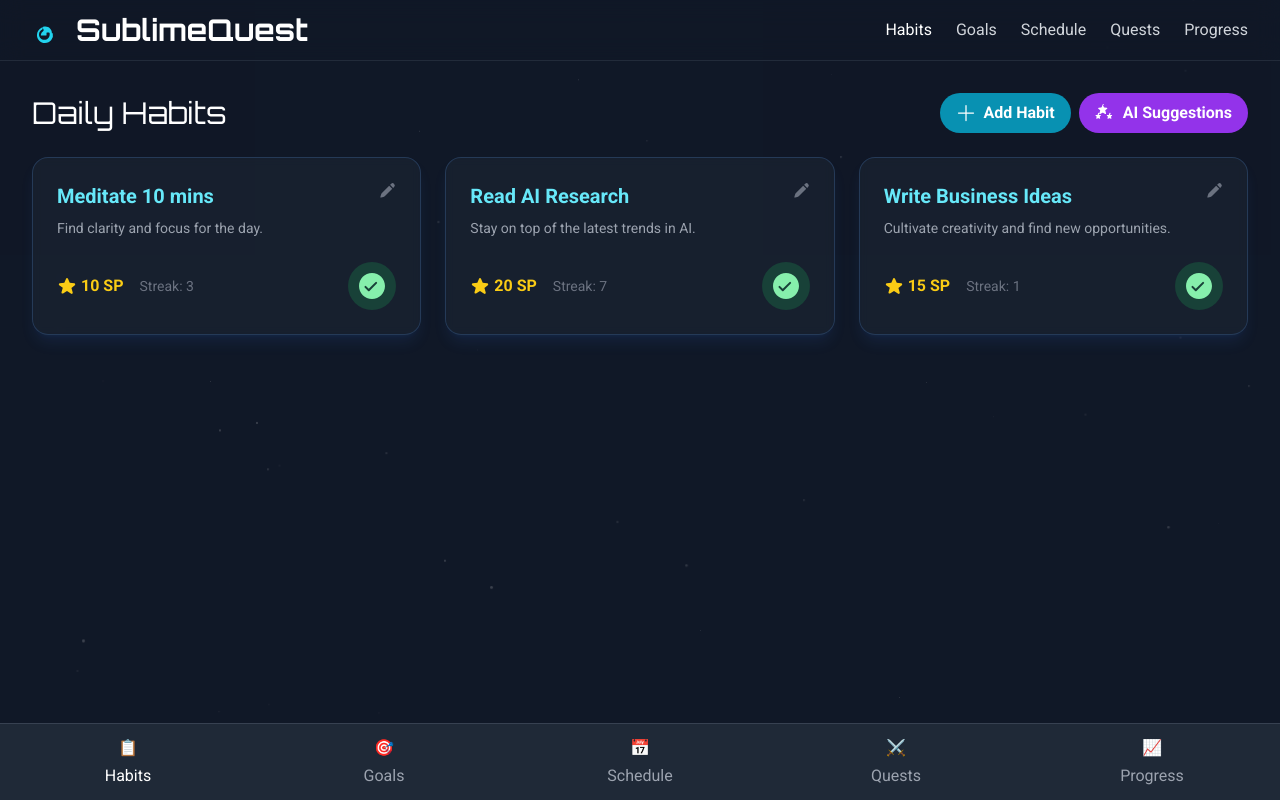
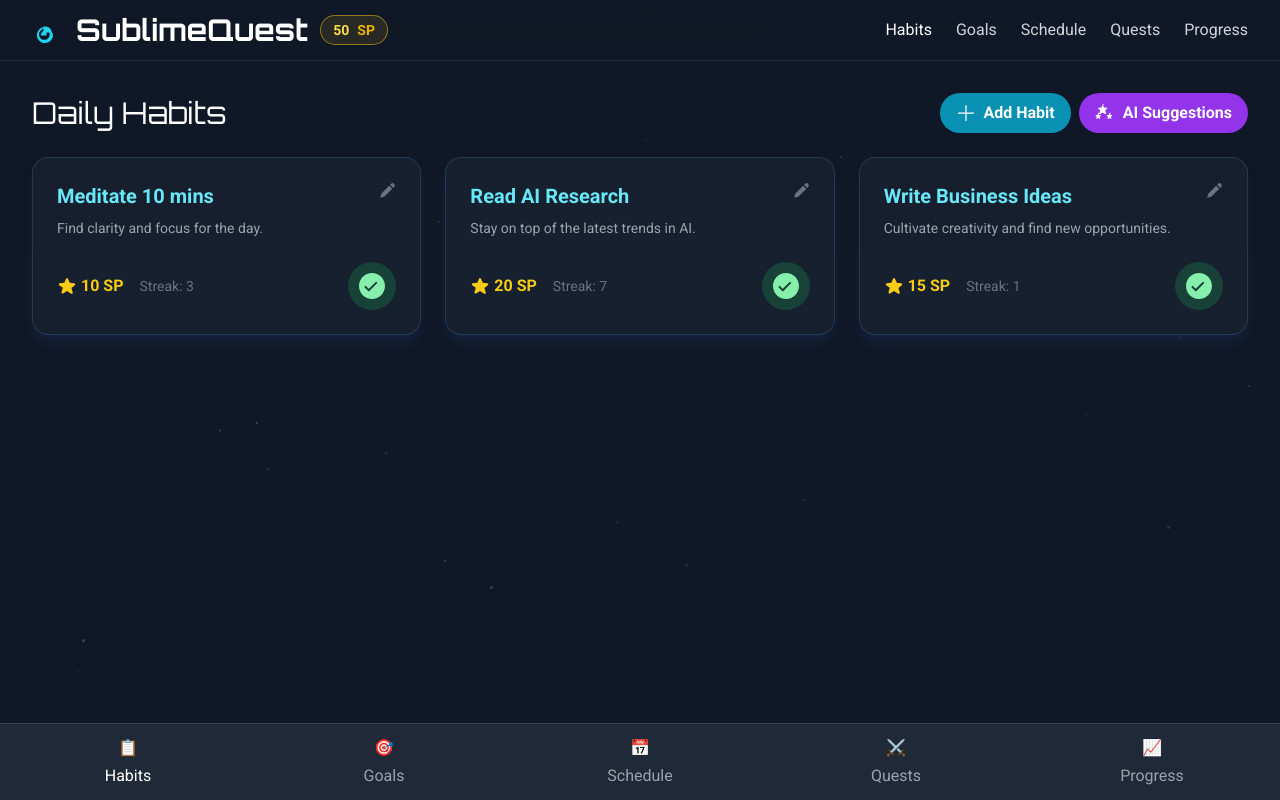
Before and after one commit to jakewoodworth/SublimeApp, a React (Vite) app: page / in a window 1280 px wide. Built offline with nearby package versions, Linux system fonts and the light colour scheme.

Commit message:
Display SP in header

```diff
--- a/App.tsx
+++ b/App.tsx
@@ -456,16 +456,11 @@ const App: React.FC = () => {
             <Header
                 activeTab={activeTab}
                 onTabChange={setActiveTab}
+                sublimePoints={sublimePoints}
             />
             <main className="p-4 md:p-8 max-w-7xl mx-auto pb-24">
                 {activeTab === 'progress' && (
                     <div className="mb-8">
-                        <div className="flex justify-end mb-4">
-                            <div className="bg-yellow-400/10 border border-yellow-400/50 text-yellow-300 text-base md:text-lg font-semibold px-3 py-1.5 md:px-4 md:py-2 rounded-full flex items-center gap-2">
-                                <span>{sublimePoints}</span>
-                                <span className="text-yellow-500">SP</span>
-                            </div>
-                        </div>
                         <div className="grid grid-cols-1 md:grid-cols-2 lg:grid-cols-3 gap-8">
                             <Progress avatar={avatar} />
                             <KnowledgeBase items={knowledgeBase} onAdd={handleAddKnowledge} />
--- a/components/Header.tsx
+++ b/components/Header.tsx
@@ -6,9 +6,10 @@ type Tab = 'habits' | 'goals' | 'schedule' | 'quests' | 'progress';
 interface HeaderProps {
     activeTab: Tab;
     onTabChange: (tab: Tab) => void;
+    sublimePoints: number;
 }
 
-const Header: React.FC<HeaderProps> = ({ activeTab, onTabChange }) => {
+const Header: React.FC<HeaderProps> = ({ activeTab, onTabChange, sublimePoints }) => {
     return (
         <header
             style={{ paddingTop: 'calc(env(safe-area-inset-top, 0) + 0.75rem)' }}
@@ -17,6 +18,10 @@ const Header: React.FC<HeaderProps> = ({ activeTab, onTabChange }) => {
             <div className="flex items-center gap-2 md:gap-3">
                 <RocketIcon className="w-7 h-7 md:w-8 md:h-8 text-cyan-400" />
                 <h1 className="text-xl md:text-3xl font-bold font-orbitron text-white">SublimeQuest</h1>
+                <div className="bg-yellow-400/10 border border-yellow-400/50 text-yellow-300 text-xs md:text-sm font-semibold px-2 py-0.5 md:px-3 md:py-1 rounded-full flex items-center gap-1 md:gap-2">
+                    <span>{sublimePoints}</span>
+                    <span className="text-yellow-500">SP</span>
+                </div>
             </div>
             <nav className="hidden md:flex gap-6 text-gray-300">
                 <button
```
